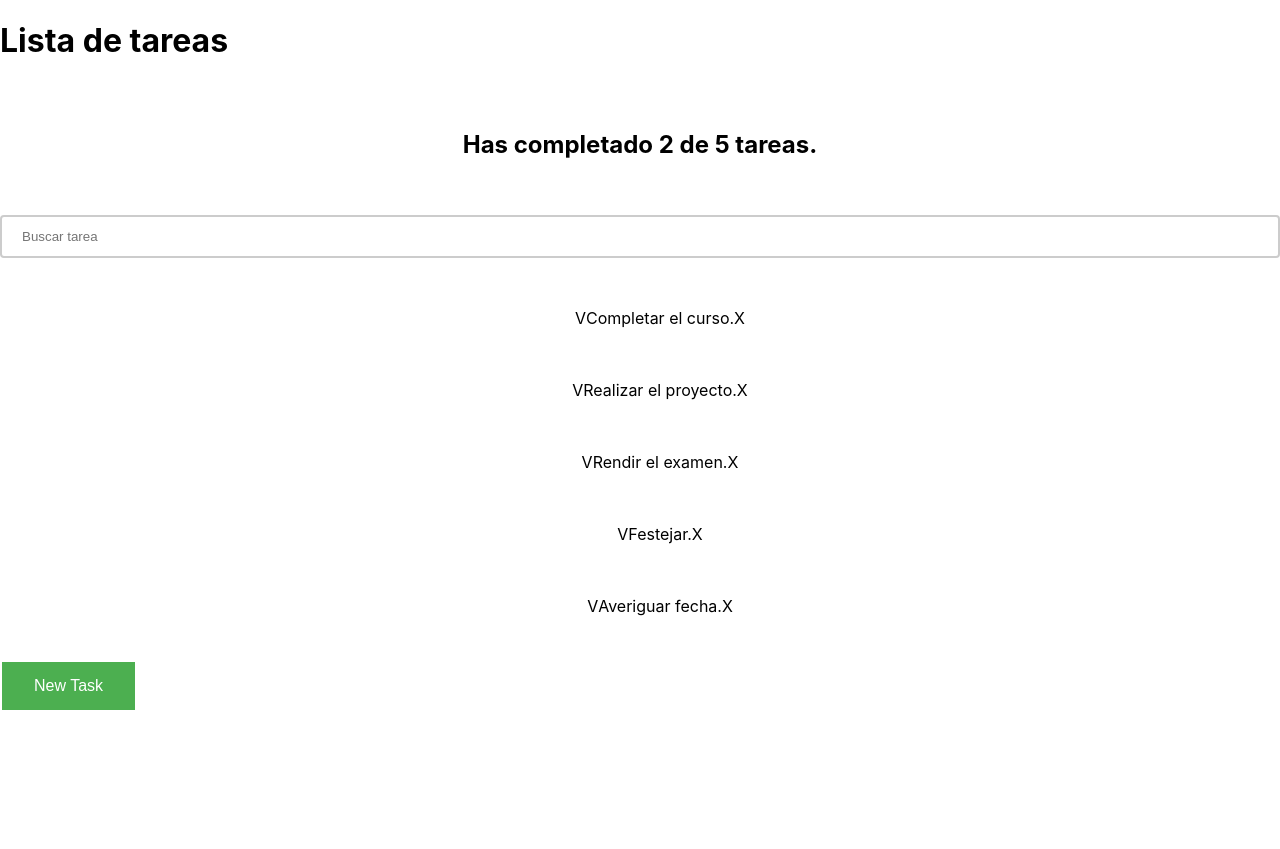
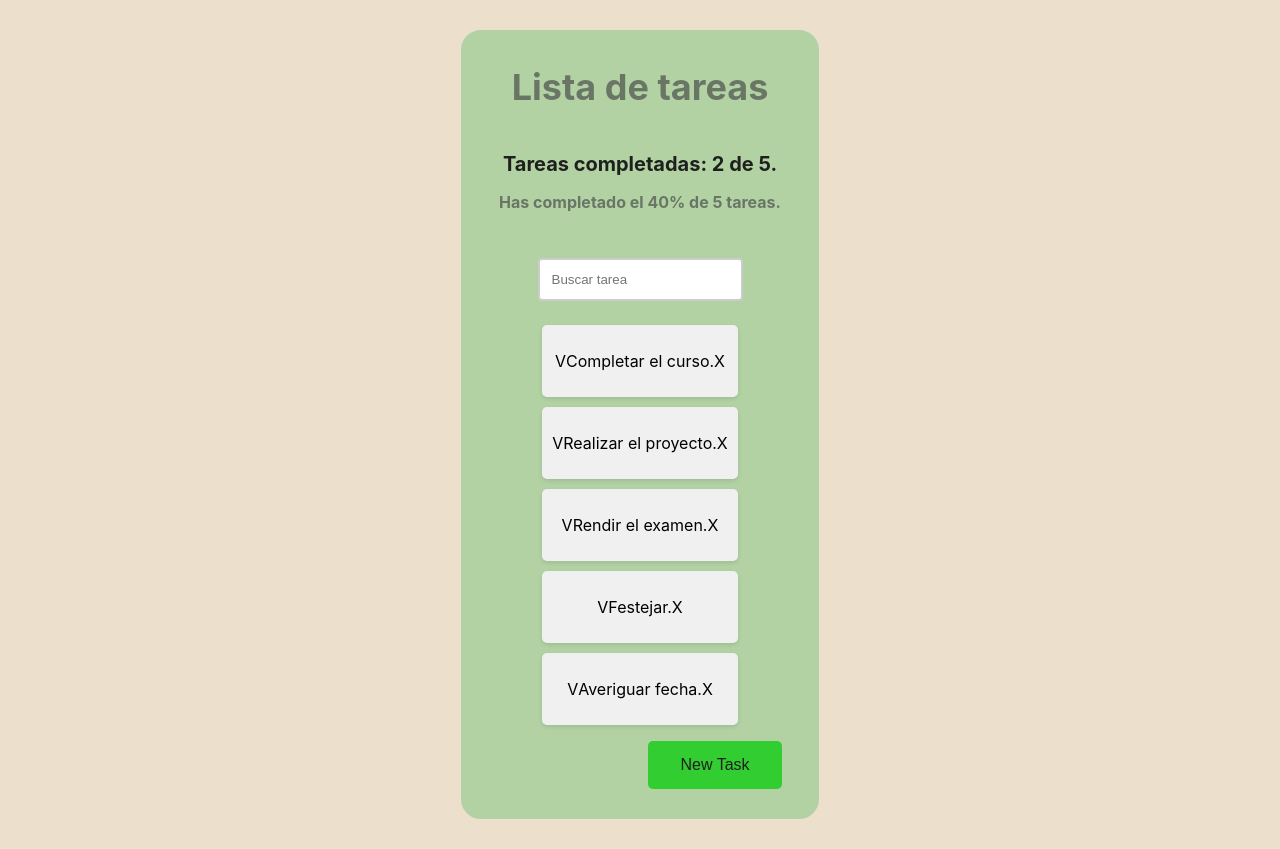
Before and after one commit to UboldiTIC/ordenate, a React (Create React App) app: page / in a window 1280 px wide. Before the commit the page ends 800 px from the top, so only its background shows below. Built offline with nearby package versions, Linux system fonts and the light colour scheme.

Commit message:
Update css in all files

```diff
--- a/src/App.css
+++ b/src/App.css
@@ -1,8 +1,15 @@
 .App-container {
-    display: flex;
-    justify-content: center; /* Centrado horizontal */
-    align-items: center; /* Centrado vertical */
-    height: 50vh; /* Asegura que el contenedor ocupa toda la altura de la pantalla */
-    width: 50vw; /*Asegura que el contenedor ocupa todo el ancho de la pantalla*/
-    margin: 0; /* Elimina márgenes predeterminados */
+    min-height: 80%;
+    background-color: #B2D2A4;
+    border: 30px solid #ECDFCC;
+    border-radius: 50px;
 }
+
+h1 {
+    color: #697565;
+    font-size: 36px;
+    text-align: center;
+    margin: 0;
+    margin-top: 30px;
+    padding: 5px;
+}
--- a/src/App.js
+++ b/src/App.js
@@ -4,6 +4,7 @@ import { TaskSearch } from './TaskSearch';
 import { TaskList } from './TaskList';
 import { TaskItem } from './TaskItem';
 import { CreateTaskButton } from './CreateTaskButton';
+import './App.css';
 
 const defaultTasks = [
   { text: 'Completar el curso.', completed: true },
@@ -32,14 +33,33 @@ function App() {
 
   console.log("Los ususarios buscan: " + event);
 
+  // Función para completar una tarea
+  const completeTask = (text) => {
+    const newTasks = [...tasks];
+    const taskIndex = tasks.findIndex(task => task.text === text);
+    newTasks[taskIndex].completed = !newTasks[taskIndex].completed;
+    setTasks(newTasks);
+  };
+
+  // Función para eliminar una tarea
+  const deleteTask = (text) => {
+    const newTasks = [...tasks];
+    const taskIndex = tasks.findIndex(task => task.text === text);
+    newTasks.splice(taskIndex, 1);
+    setTasks(newTasks);
+  };
+
   // Estados Derivados: a partir de estados ya existentes, nos permiten realizar cálculos.
   const completedTasks = tasks.filter(task => !!task.completed).length;
   const totalTasks = tasks.length;
   const completedPercentage = (completedTasks / totalTasks) * 100;
+
   // Estado Derivado para filtrar las tareas:
   const searchedTasks = tasks.filter(
     (task) => {
-      return task.text.includes(event);
+      const taskText = task.text.toLocaleLowerCase();
+      const eventText = event.toLocaleLowerCase();
+      return taskText.includes(eventText);
     }
   );
 
@@ -59,11 +79,13 @@ function App() {
         />
 
         <TaskList>
-          {defaultTasks.map((task) => (
+          {searchedTasks.map((task) => (
             <TaskItem
               key={task.text}
               text={task.text}
               completed={task.completed}
+              onComplete={() => completeTask(task.text)} // Función a TaskItem - No confundir con completedTasks.
+              onDelete={() => deleteTask(task.text)}
             />
           ))}
         </TaskList>
--- a/src/CreateTaskButton.css
+++ b/src/CreateTaskButton.css
@@ -1,12 +1,19 @@
 .btn {
-    background-color: #4CAF50;
+    margin-bottom: 20px;
+    background-color: #32CD30;
+    border-radius: 5px;
     border: none;
-    color: white;
+    color: #1E201E;
     padding: 15px 32px;
     text-align: center;
     text-decoration: none;
     display: inline-block;
     font-size: 16px;
-    margin: 4px 2px;
+    margin: 0px 0px 30px 150px;
     cursor: pointer;
 }
+
+.btn:hover {
+    background-color: #2C5E1A;
+    color: aliceblue;
+}
--- a/src/TaskCounter.css
+++ b/src/TaskCounter.css
@@ -1,6 +1,21 @@
 h2 {
-    font-size: 24px;
+    color: #1E201E;
+    font-size: 20px;
     text-align: center;
     margin: 0;
-    padding: 48px;
+    margin-bottom: 16px;
 }
+h3 {
+    font-size: 16px;
+    text-align: center;
+    margin: 0;
+    color: #697565;
+
+}
+.task-counter {
+    display: flex;
+    flex-direction: column;
+    align-items: center;
+    justify-content: center;
+    padding: 38px;
+}
--- a/src/TaskCounter.js
+++ b/src/TaskCounter.js
@@ -1,10 +1,19 @@
 import './TaskCounter.css';
 
-function TaskCounter({ totalTasks, completedTasks }) {
+function TaskCounter({ totalTasks, completedTasks, completedPercentage }) {
     return (
-        <h2>
-            Has completado {completedTasks} de {totalTasks} tareas.
-        </h2>
+        <div className='task-counter'>
+            <h2>
+                Tareas completadas: {completedTasks} de {totalTasks}.
+            </h2>
+            {completedPercentage === 100 ? (
+                <h3>Felicitaciones. No tienes tareas pendientes</h3>
+            ) : (
+                <h3>
+                    Has completado el {completedPercentage}% de {totalTasks} tareas.
+                </h3>
+            )}
+        </div>
     );
 }
 
--- a/src/TaskItem.css
+++ b/src/TaskItem.css
@@ -1,8 +1,20 @@
 .TaskItem {
-    position: relative;
+    /* position: relative; */
     display: flex;
     justify-content: center;
     align-items: center;
     padding: 10px;
+    margin: 10px;
+    background-color: #f0f0f0;
+    border-radius: 5px;
+    box-shadow: 0 2px 4px rgba(0, 0, 0, 0.1);
+    transition: background-color 0.3s ease;
 
 }
+
+ul {
+    padding-inline-end: 40px;
+}
+.TaskItem:hover {
+    background-color: #e0e0e0;
+}
--- a/src/TaskItem.js
+++ b/src/TaskItem.js
@@ -2,10 +2,19 @@ import './TaskItem.css';
 
 function TaskItem(props) {
     return (
+
         <li className='TaskItem'>
-            <span>V</span>
+            <span
+                onClick={props.onComplete}
+            >
+                V
+            </span>
             <p> {props.text} </p>
-            <span>X</span>
+            <span
+                onClick={props.onDelete}
+            >
+                X
+            </span>
         </li>
     );
 }
--- a/src/TaskSearch.css
+++ b/src/TaskSearch.css
@@ -1,11 +1,22 @@
+div {
+    display: block;
+    justify-items: center;
+    border-style: none;
+}
+
+input[type="text"] {
 
 
-input[type="text"] {
+
     width: 100%;
-    padding: 12px 20px;
+    padding: 12px 12px;
     margin: 8px 0;
     box-sizing: border-box;
     border: 2px solid #ccc;
     border-radius: 4px;
 
 }
+
+/* input[type="text"]:focus {
+    border-color: green !important;
+} */
--- a/src/index.css
+++ b/src/index.css
@@ -5,6 +5,7 @@ body {
     sans-serif;
   -webkit-font-smoothing: antialiased;
   -moz-osx-font-smoothing: grayscale;
+  background-color: #ECDFCC;
 }
 
 code {
```
